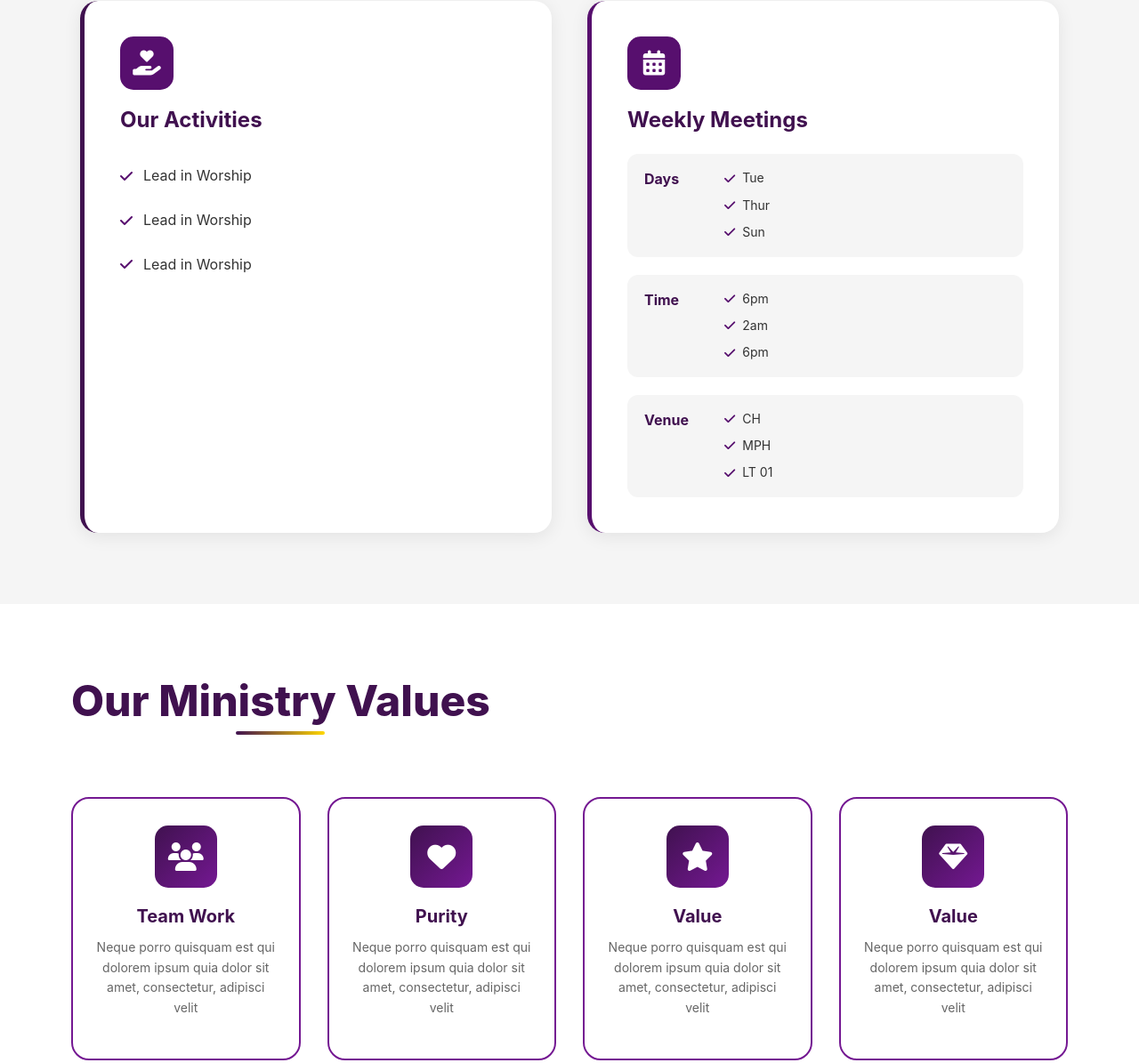
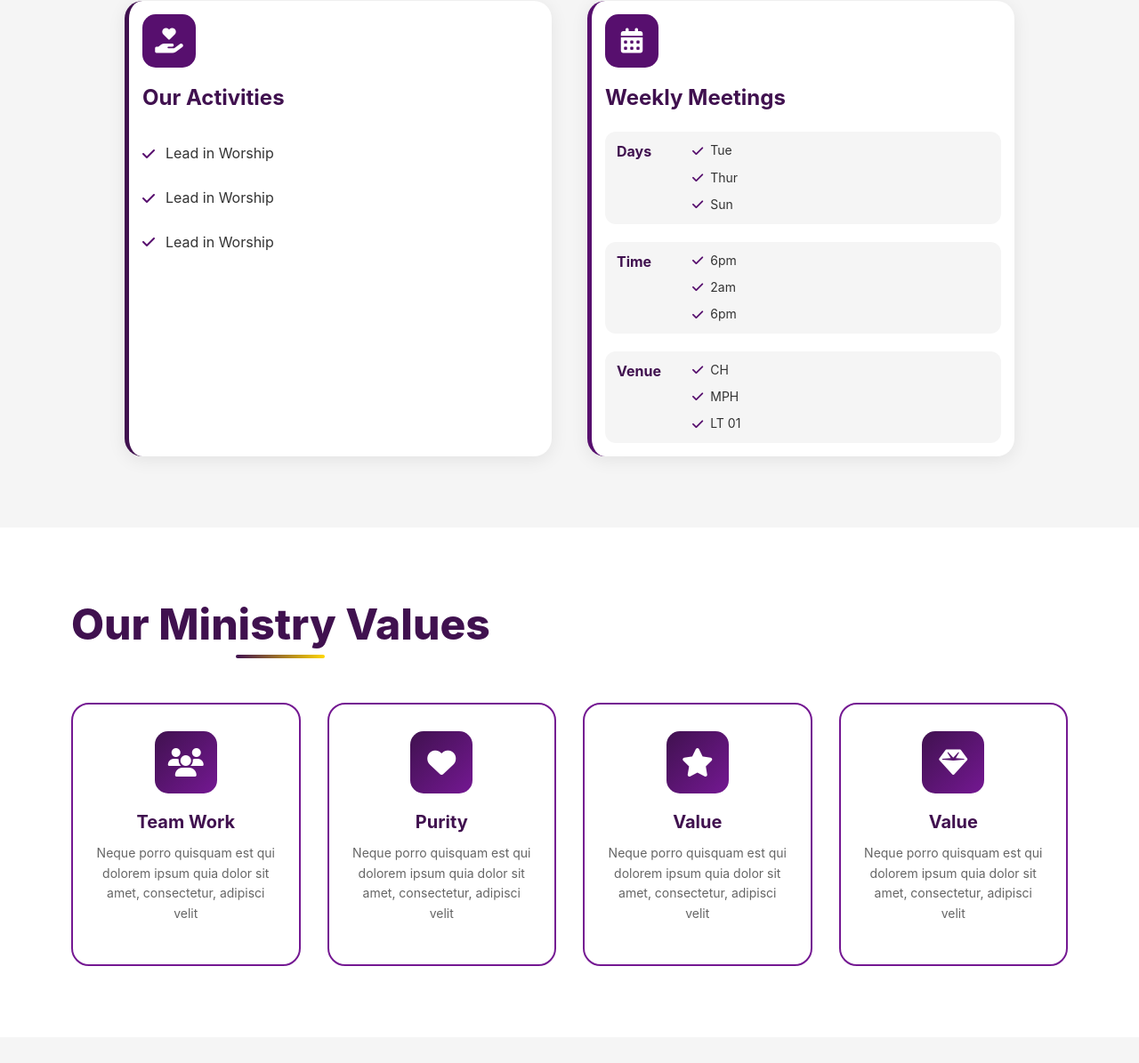
Before and after one commit to Mocech/frontend_cu, a plain HTML site: page ministry-single.html in a window 1280 px wide. Shown: the part 975-2170 px from the top of the page at 89% size. Drawn offline with Linux system fonts and the light colour scheme.

Commit message:
slight chanes

```diff
--- a/css/ministry-single.css
+++ b/css/ministry-single.css
@@ -270,20 +270,22 @@ body {
   display: grid;
   grid-template-columns: 1fr 1fr;
   gap: 40px;
-  max-width: 1100px;
+  max-width: 1000px;
   margin: 0 auto;
   padding: 0;
+
+
 }
 
 .activity-card {
   background: white;
-  padding: 40px;
+  padding: 15px;
   border-radius: 20px;
+  max-height: 550px;
   box-shadow: 0 4px 20px rgba(0, 0, 0, 0.08);
   animation: fadeInUp 0.6s ease-out;
   transition: all 0.3s ease;
   position: relative;
-  /* Changed border color from yellow to purple for purple dominance */
   border-left: 5px solid var(--primary-deep-purple);
 }
 
@@ -307,7 +309,6 @@ body {
   align-items: center;
   justify-content: center;
   font-size: 28px;
-  /* Changed icon color from yellow to white for reduced yellow usage */
   color: white;
   margin-bottom: 20px;
   transition: all 0.3s ease;
@@ -369,8 +370,8 @@ body {
 
 .schedule-row {
   display: flex;
-  gap: 20px;
-  padding: 16px;
+  gap: 15px;
+  padding: 10px;
   background: var(--background-light);
   border-radius: 12px;
   transition: all 0.3s ease;
@@ -420,7 +421,7 @@ body {
   display: grid;
   grid-template-columns: repeat(4, 1fr);
   gap: 30px;
-  margin-top: 60px;
+  margin-top: 40px;
 }
 
 .value-card {
@@ -523,7 +524,7 @@ body {
   grid-template-columns: repeat(3, 1fr);
   gap: 40px;
   margin-top: 60px;
-  max-width: 950px;
+  max-width: 1000px;
   margin-left: auto;
   margin-right: auto;
 }
```
